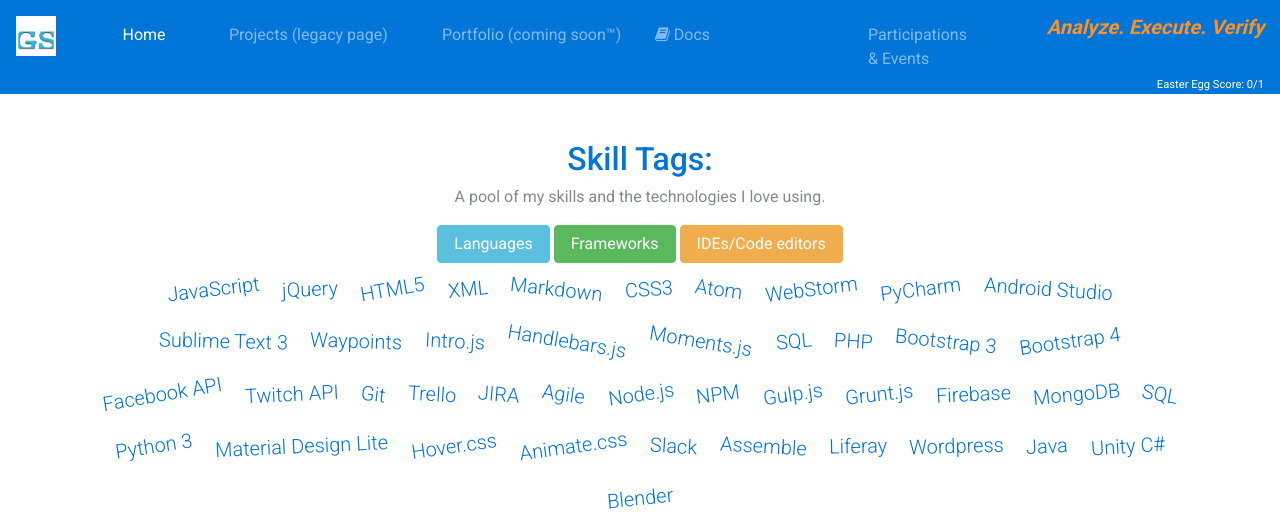
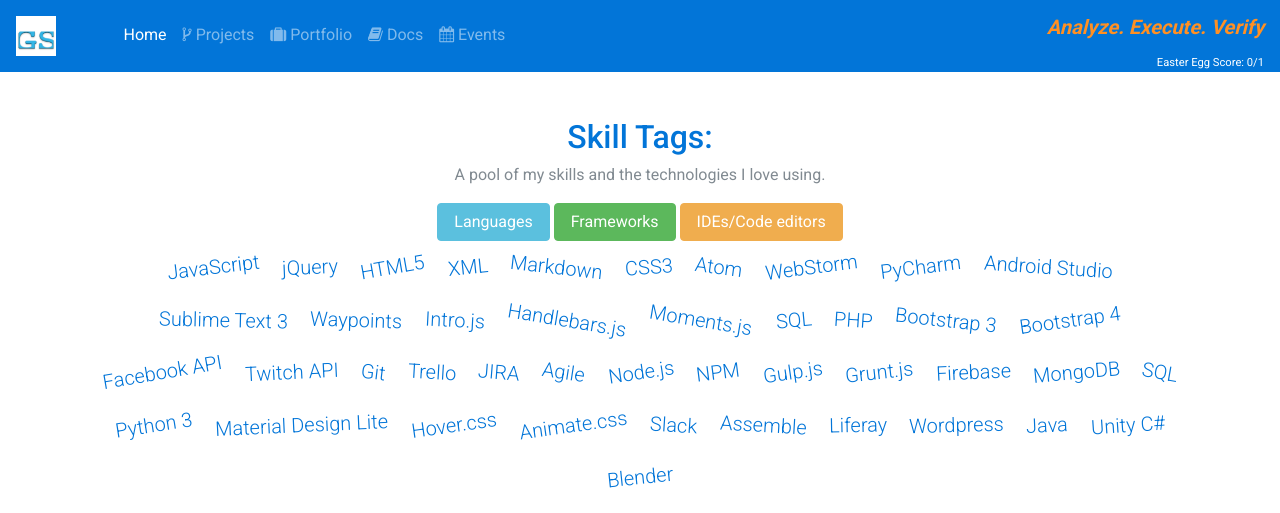
Before and after one commit to jumpalottahigh/www.georgi-yanev.com, a PHP site: page / in a window 1280 px wide. Shown: the top 513 px of the page. Run offline with PHP 8.4, Linux system fonts and the light colour scheme; some libraries are stand-ins or nearby versions.

Commit message:
rework nav; add icons and tooltips about upcoming sections

```diff
--- a/assets/css/styles.css
+++ b/assets/css/styles.css
@@ -96,9 +96,11 @@
 }
 
 .navbar .moto {
-  /*line-height: 1.5rem;*/
   color: #FF9023!important;
   font-weight: 600;
+  position: absolute;
+  top: 1rem;
+  right: 1rem;
 }
 
 .navbar .logo {
@@ -107,14 +109,9 @@
   height: 2.5rem!important;
 }
 
-/*Moto*/
-@media all and (max-width: 600px) {
+@media all and (max-width: 768px) {
   .navbar .moto {
-    order: -1;
-  }
-
-  .navbar .logo-order {
-    order: -2;
+    display: none;
   }
 }
 
--- a/assets/js/app.js
+++ b/assets/js/app.js
@@ -322,6 +322,10 @@
   populateResumeSKills();
   populateResumeExperience();
 
+  //Init tooltips
+  $('[data-toggle="tooltip"]').tooltip({
+    html: true
+  });
   //Init popovers
   $('[data-toggle="popover"]').popover({
     html: true
--- a/index.html
+++ b/index.html
@@ -47,41 +47,30 @@
   <header>
     <nav class="navbar navbar-dark bg-primary p-y-1">
       <ul class="nav navbar-nav row">
-        <li class="col-xs-4 col-sm-1 logo-order">
+        <li class="nav-item col-xs-4 col-sm-1 logo-order">
           <a class="navbar-brand logo" href="#">
             <img src="assets/img/logo.png" alt="Georgi Yanev">
           </a>
         </li>
-
-
-        <li class="nav-item m-l-0 col-xs-12 col-sm-1 active">
+        <li class="nav-item  active">
           <a class="nav-link" href="index.html">Home <span class="sr-only">(current)</span></a>
         </li>
-        <li class="nav-item m-l-0 col-xs-12 col-sm-2">
-          <a class="nav-link" href="projects.html">Projects (legacy page)</a>
+        <li class="nav-item ">
+          <a class="nav-link" href="projects.html" data-toggle="tooltip" data-placement="bottom" title="Legacy page<br>Under development"><i class="fa fa-code-fork"></i> Projects</a>
         </li>
-        <li class="nav-item m-l-0 col-xs-12 col-sm-2">
-          <a class="nav-link" href="#">Portfolio (coming soon™)</a>
+        <li class="nav-item ">
+          <a class="nav-link" href="#" data-toggle="tooltip" data-placement="bottom" title="Coming soon™"><i class="fa fa-suitcase"></i> Portfolio</a>
         </li>
-        <li class="nav-item m-l-0 col-xs-12 col-sm-2">
+        <li class="nav-item ">
           <a class="nav-link" href="#"><i class="fa fa-book"></i> Docs</a>
         </li>
-        <li class="nav-item m-l-0 col-xs-12 col-sm-1">
-          <a class="nav-link" href="#events">Participations &amp; Events</a>
-        </li>
-
-
-        <!-- <li class="col-xs-12 col-sm-8">
-          <ul class="list-bullets-none">
-
-          </ul>
-        </li> -->
-
-
-        <li class="col-xs-8 col-sm-3 moto m-b-0 h5 font-italic text-xs-right">
-          Analyze. Execute. Verify
+        <li class="nav-item ">
+          <a class="nav-link" href="#events"><i class="fa fa-calendar"></i> Events</a>
         </li>
       </ul>
+      <h5 class="moto m-b-0 font-italic">
+        Analyze. Execute. Verify
+      </h5>
       <span id="easter-egg-score">Easter Egg Score: 0/1</span>
     </nav>
   </header>
```
